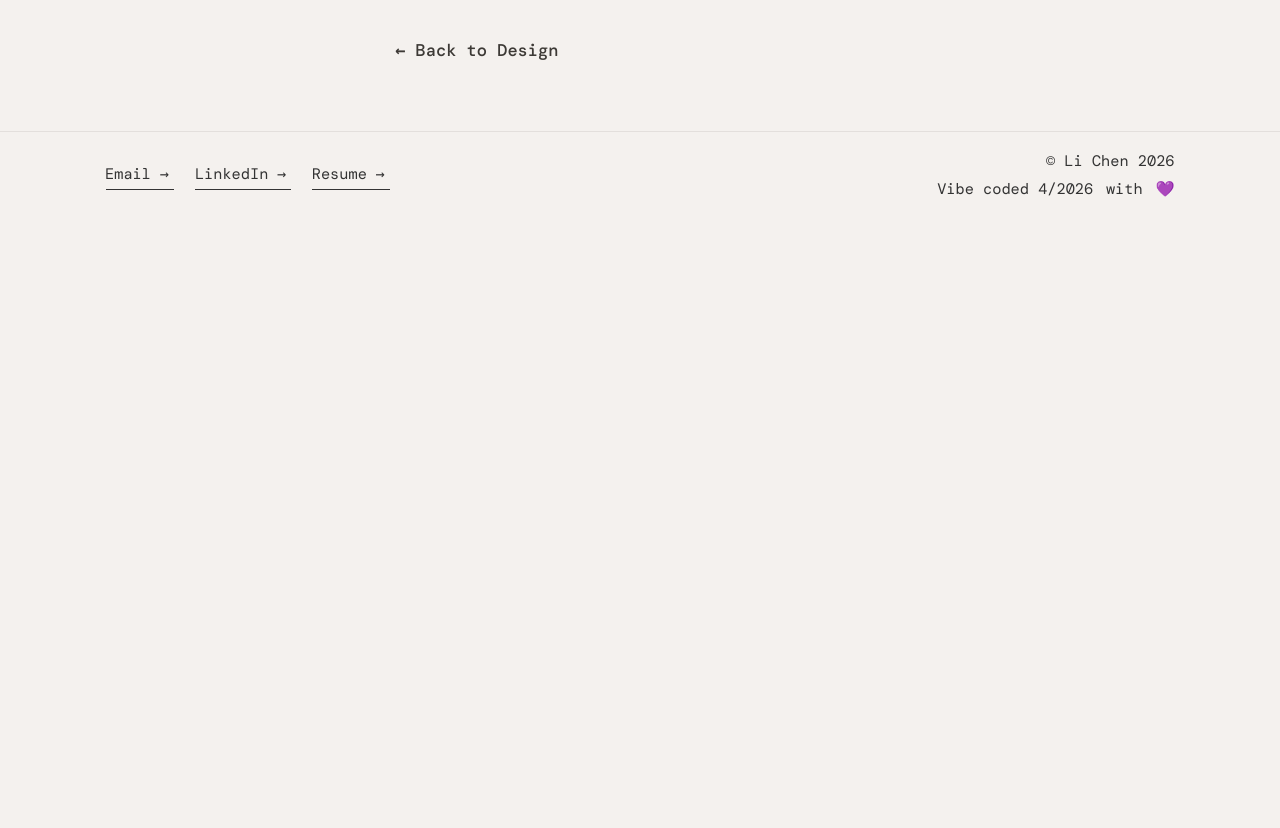
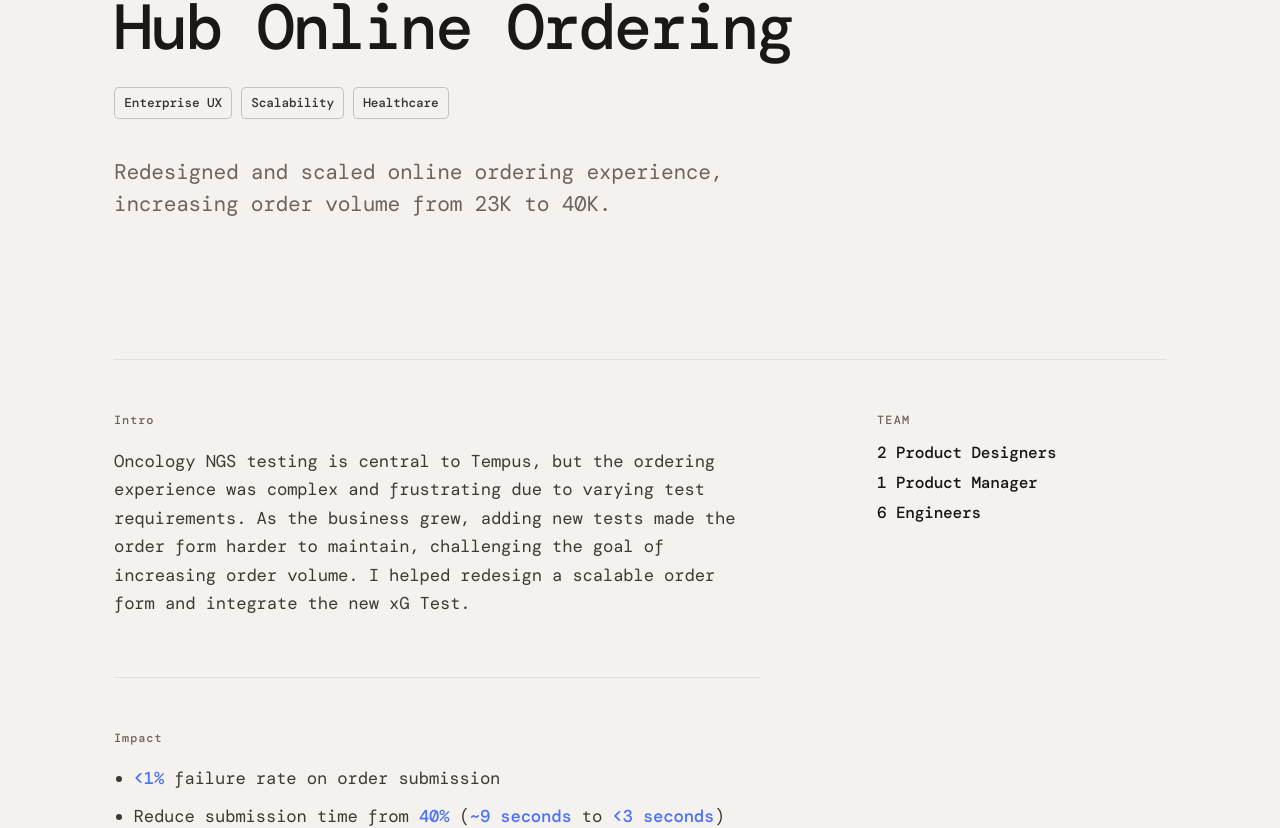
Before and after one commit to chenlichenli/my-portfolio, a React (Vite) app: page /hub-online-ordering in a window 1280 px wide. Shown: the part 233-1061 px from the top of the page. Before the commit the page ends 800 px from the top, so only its background shows below. Built offline with nearby package versions, Linux system fonts and the light colour scheme; a web font is replaced by a local one.

Commit message:
feat: add HubOnlineOrderingCaseStudy component and update routing to integrate it into the application for improved content accessibility

```diff
--- /dev/null
+++ b/src/pages/HubOnlineOrderingCaseStudy.tsx
@@ -0,0 +1,92 @@
+import type { ReactNode } from 'react'
+import './TempusOneCaseStudy.css'
+
+const TAGS = ['Enterprise UX', 'Scalability', 'Healthcare'] as const
+
+const SUBLINE =
+  'Redesigned and scaled online ordering experience, increasing order volume from 23K to 40K.'
+
+const INTRO =
+  'Oncology NGS testing is central to Tempus, but the ordering experience was complex and frustrating due to varying test requirements. As the business grew, adding new tests made the order form harder to maintain, challenging the goal of increasing order volume. I helped redesign a scalable order form and integrate the new xG Test.'
+
+const TEAM = ['2 Product Designers', '1 Product Manager', '6 Engineers'] as const
+
+const IMPACT_METRICS: { id: string; content: ReactNode }[] = [
+  {
+    id: 'hub-ordering-impact-failure',
+    content: (
+      <>
+        <strong className="case-tempus-impact-num">&lt;1%</strong> failure rate on order submission
+      </>
+    ),
+  },
+  {
+    id: 'hub-ordering-impact-submission-time',
+    content: (
+      <>
+        Reduce submission time from <strong className="case-tempus-impact-num">40%</strong> (
+        <strong className="case-tempus-impact-num">~9 seconds</strong> to{' '}
+        <strong className="case-tempus-impact-num">&lt;3 seconds</strong>) post national rollout
+      </>
+    ),
+  },
+  {
+    id: 'hub-ordering-impact-volume',
+    content: (
+      <>
+        Increase online order form volume from <strong className="case-tempus-impact-num">27k</strong> to{' '}
+        <strong className="case-tempus-impact-num">40k</strong> YTD in 2023
+      </>
+    ),
+  },
+]
+
+export function HubOnlineOrderingCaseStudy() {
+  return (
+    <article className="case-tempus" aria-label="Hub Online Ordering case study">
+      <header className="case-tempus-hero">
+        <h1 className="case-tempus-title">Hub Online Ordering</h1>
+        <ul className="case-tempus-tags" aria-label="Project tags">
+          {TAGS.map((tag) => (
+            <li key={tag} className="case-tempus-tag">
+              {tag}
+            </li>
+          ))}
+        </ul>
+        <p className="case-tempus-subline">{SUBLINE}</p>
+      </header>
+
+      <section className="case-tempus-intro" aria-labelledby="case-hub-ordering-intro-heading">
+        <div className="case-tempus-intro-grid">
+          <div className="case-tempus-intro-copy">
+            <h2 id="case-hub-ordering-intro-heading" className="case-tempus-intro-heading">
+              Intro
+            </h2>
+            <p className="case-tempus-intro-text">{INTRO}</p>
+          </div>
+          <aside className="case-tempus-meta" aria-label="Project details">
+            <div className="case-tempus-meta-block">
+              <h3 className="case-tempus-meta-heading">Team</h3>
+              <ul className="case-tempus-meta-list">
+                {TEAM.map((line) => (
+                  <li key={line}>{line}</li>
+                ))}
+              </ul>
+            </div>
+          </aside>
+        </div>
+      </section>
+
+      <section className="case-tempus-impact" aria-labelledby="case-hub-ordering-impact-heading">
+        <h2 id="case-hub-ordering-impact-heading" className="case-tempus-intro-heading">
+          Impact
+        </h2>
+        <ul className="case-tempus-impact-list">
+          {IMPACT_METRICS.map(({ id, content }) => (
+            <li key={id}>{content}</li>
+          ))}
+        </ul>
+      </section>
+    </article>
+  )
+}
--- a/src/pages/index.ts
+++ b/src/pages/index.ts
@@ -1,5 +1,6 @@
 export { About } from './About'
 export { Home } from './Home'
+export { HubOnlineOrderingCaseStudy } from './HubOnlineOrderingCaseStudy'
 export { PlaceholderPage } from './PlaceholderPage'
 export { SideWork } from './SideWork'
 export { TempusOneCaseStudy } from './TempusOneCaseStudy'
--- a/src/routes.tsx
+++ b/src/routes.tsx
@@ -1,5 +1,12 @@
 import { Route, Routes } from 'react-router-dom'
-import { About, Home, PlaceholderPage, SideWork, TempusOneCaseStudy } from './pages'
+import {
+  About,
+  Home,
+  HubOnlineOrderingCaseStudy,
+  PlaceholderPage,
+  SideWork,
+  TempusOneCaseStudy,
+} from './pages'
 
 export function AppRoutes() {
   return (
@@ -8,15 +15,7 @@
       <Route path="/side-work" element={<SideWork />} />
       <Route path="/about" element={<About />} />
       <Route path="/tempus-one" element={<TempusOneCaseStudy />} />
-      <Route
-        path="/hub-online-ordering"
-        element={
-          <PlaceholderPage
-            title="Hub Online Ordering"
-            description="Case study content can replace this placeholder."
-          />
-        }
-      />
+      <Route path="/hub-online-ordering" element={<HubOnlineOrderingCaseStudy />} />
       <Route
         path="/iqueue-for-clinics"
         element={
```
